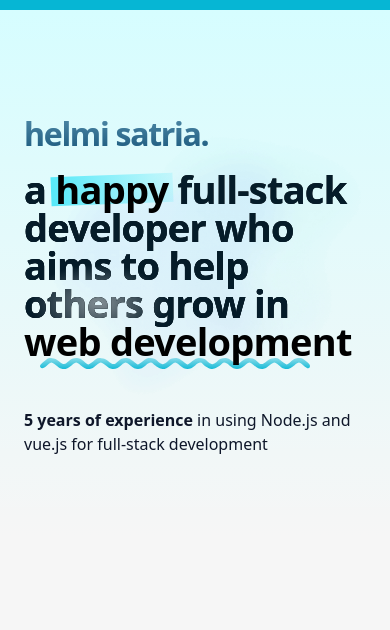
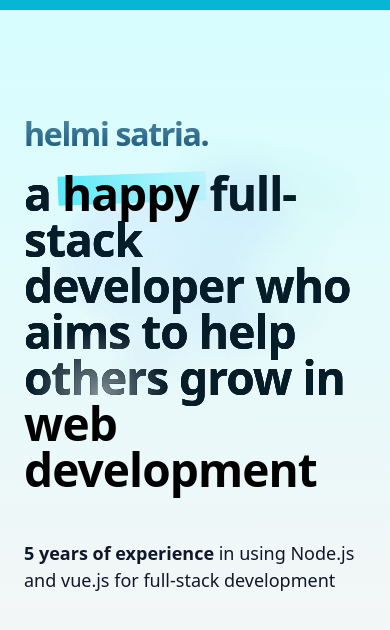
Before and after one commit to helmisatria/helmisatria, an Astro site: page / in a window 390 px wide. Built offline with nearby package versions, Linux system fonts and the light colour scheme; Astro itself is replaced by a stand-in of ours; a web font is replaced by a local one.

Commit message:
style: more advanced styling for all breakpoints

```diff
--- a/src/components/Home/SectionHeader.astro
+++ b/src/components/Home/SectionHeader.astro
@@ -7,31 +7,30 @@ import HeaderWaveMobile from "../icons/HeaderWaveMobile.astro";
 <section id="header" class="relative w-full pb-[5rem]">
   <div class="h-[10px] bg-[#06B6D4] w-full"></div>
   <div class="header-overlay absolute z-0 inset-0 top-[10px]"></div>
-  <div class="px-6 md:px-4 md:max-w-[1180px] md:mt-[9rem] mt-[6.25rem] relative z-20 mx-auto">
+  <div class="px-6 sm:px-10 md:px-16 md:max-w-[1180px] md:mt-[9rem] mt-[6.25rem] relative z-20 mx-auto">
     <div class="absolute z-10">
       <img src="/images/mesh-gradient.png" alt="" />
     </div>
     <div class="relative z-20">
       <h1 class="header-title font-bold tracking-tighter md:text-[4rem] text-[2rem] z-10">helmi satria.</h1>
       <p
-        class="header-subtitle max-w-[1170px] md:mt-[6px] mt-3 lowercase md:tracking-tighter tracking-tight font-bold md:text-[5.9rem] text-[2.375rem] md:leading-[6.25rem] leading-[100%]"
+        class="header-subtitle max-w-[1170px] md:mt-[6px] mt-3 lowercase md:tracking-tighter tracking-tight font-bold text-[2.875rem] sm:text-[4rem] md:text-[5rem] lg:text-[5.9rem] lg:leading-[6.25rem] leading-[100%]"
       >
         a
         <span class="relative no-text-fill-color">
           <span class="relative z-20">happy</span>
           <span
-            class="happy-bg z-0 absolute inset-0 md:-left-2 -left-1 md:top-7 top-3 w-full md:h-[73px] h-[29px] rotate-[-2.2deg]"
+            class="happy-bg z-0 absolute inset-0 md:-left-2 -left-1 sm:top-6 md:top-3 lg:top-7 top-3 w-full sm:h-[45px] md:h-[73px] h-[29px] rotate-[-2.2deg]"
             style="background: linear-gradient(85.27deg, #57E9F9 0.78%, rgba(165, 243, 252, 0) 123.9%);"></span>
         </span>
-        full-stack developer <br class="hidden md:block" /> who aims to help <br class="md:hidden block" /> others grow in
-        <br class="md:hidden block" />
+        full-stack developer <br class="hidden md:block" /> who aims to help others grow in
+        <br class="xl:hidden block" />
         <span class="relative no-text-fill-color">
           <span class="relative z-10">web development</span>
-          <span class="absolute md:inline-block hidden left-12 bottom-0"><Wave /></span>
-          <span class="absolute inline-block md:hidden left-4 bottom-[-2px]"><HeaderWaveMobile /></span>
+          <span class="absolute lg:inline-block hidden left-12 bottom-0"><Wave /></span>
         </span>
       </p>
-      <p class="md:mt-[8.5rem] mt-12 text-slate-900 md:text-4xl text-base md:!leading-140 leading-normal">
+      <p class="md:mt-[8.5rem] mt-12 text-slate-900 md:text-4xl text-lg md:!leading-140 leading-normal">
         <span class="font-semibold">5 years of experience</span> in using Node.js and <span class="relative">
           vue.js
           <span class="absolute md:inline-block hidden min-w-[24rem] text-2xl tracking-tight inset-0 top-12 left-7">
```
